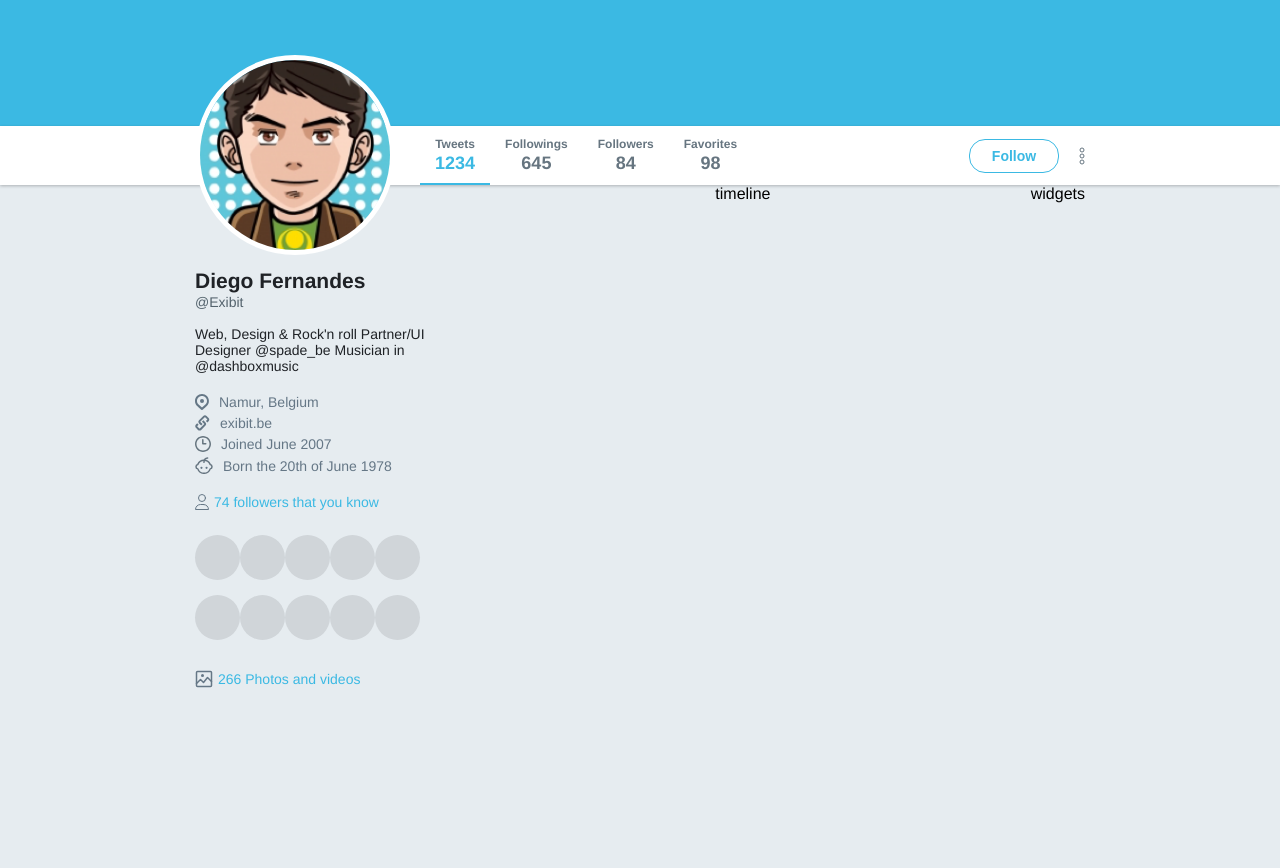
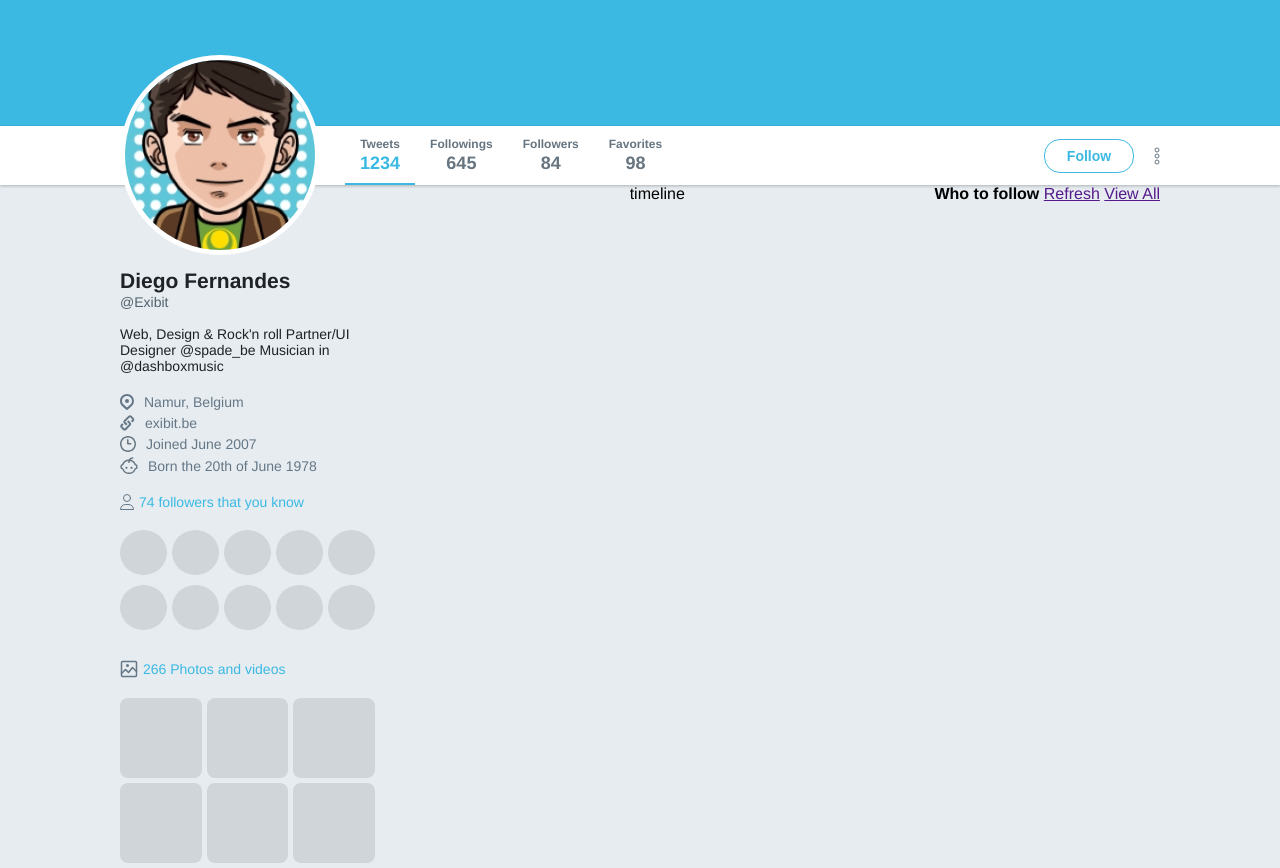
Before and after one commit to SdnSantos/Copia_Twitter_Rocketseat, a plain HTML site: page index.html in a window 1280 px wide. Shown: the part 300-1168 px from the top of the page. Before the commit the page ends 1038 px from the top, so only its background shows below. Drawn offline with Linux system fonts and the light colour scheme.

Commit message:
Metade dos Widgets

```diff
--- a/index.html
+++ b/index.html
@@ -71,7 +71,7 @@
           Web, Design & Rock'n roll Partner/UI Designer @spade_be Musician in
           @dashboxmusic
         </p>
-        <ul>
+        <ul class="list">
           <li>
             <img src="./images/place.svg" alt="place" />
             Namur, Belgium
@@ -129,7 +129,15 @@
         timeline
       </section>
       <aside class="widgets">
-        widgets
+        <div class="widget follow">
+          <div class="title">
+            <strong>Who to follow</strong>
+            <a href="">Refresh</a>
+            <a href="">View All</a>
+          </div>
+          <ul></ul>
+        </div>
+        <div class="widget trends"></div>
       </aside>
     </div>
   </body>
--- a/style.css
+++ b/style.css
@@ -20,7 +20,7 @@ button {
 }
 
 .content {
-  max-width: 950px;
+  max-width: 1100px;
   margin: 0 auto;
   padding: 0 30px;
 }
@@ -221,7 +221,7 @@ div.wrapper-content aside.profile ul {
   list-style: none;
 }
 
-div.wrapper-content aside.profile li {
+div.wrapper-content aside.profile ul.list li {
   font-size: 14px;
   color: #657786;
   display: flex;
@@ -229,11 +229,11 @@ div.wrapper-content aside.profile li {
   margin-top: 5px;
 }
 
-div.wrapper-content aside.profile li::first-child {
+div.wrapper-content aside.profile ul.list li:first-child {
   margin-top: 0;
 }
 
-div.wrapper-content aside.profile li img {
+div.wrapper-content aside.profile ul.list li img {
   margin-right: 10px;
 }
 
@@ -264,8 +264,8 @@ div.wrapper-content aside.profile .followers ul li {
   width: 45px;
   background: #d0d5d9;
   border-radius: 50%;
-  flex-shrink: 0;
-  margin: 5px 0 10px;
+  flex: 1 0 auto;
+  margin: 0 5px 10px 0;
 }
 
 div.wrapper-content aside.profile .images ul {
@@ -275,9 +275,10 @@ div.wrapper-content aside.profile .images ul {
 }
 
 div.wrapper-content aside.profile .images ul li {
-  height: 80 px;
+  height: 80px;
   width: 80px;
   background: #d0d5d9;
-  flex-shrink: 0;
-  margin: 0 5px 10px;
+  border-radius: 8px;
+  flex: 1 0 auto;
+  margin: 0 5px 5px 0;
 }
```
